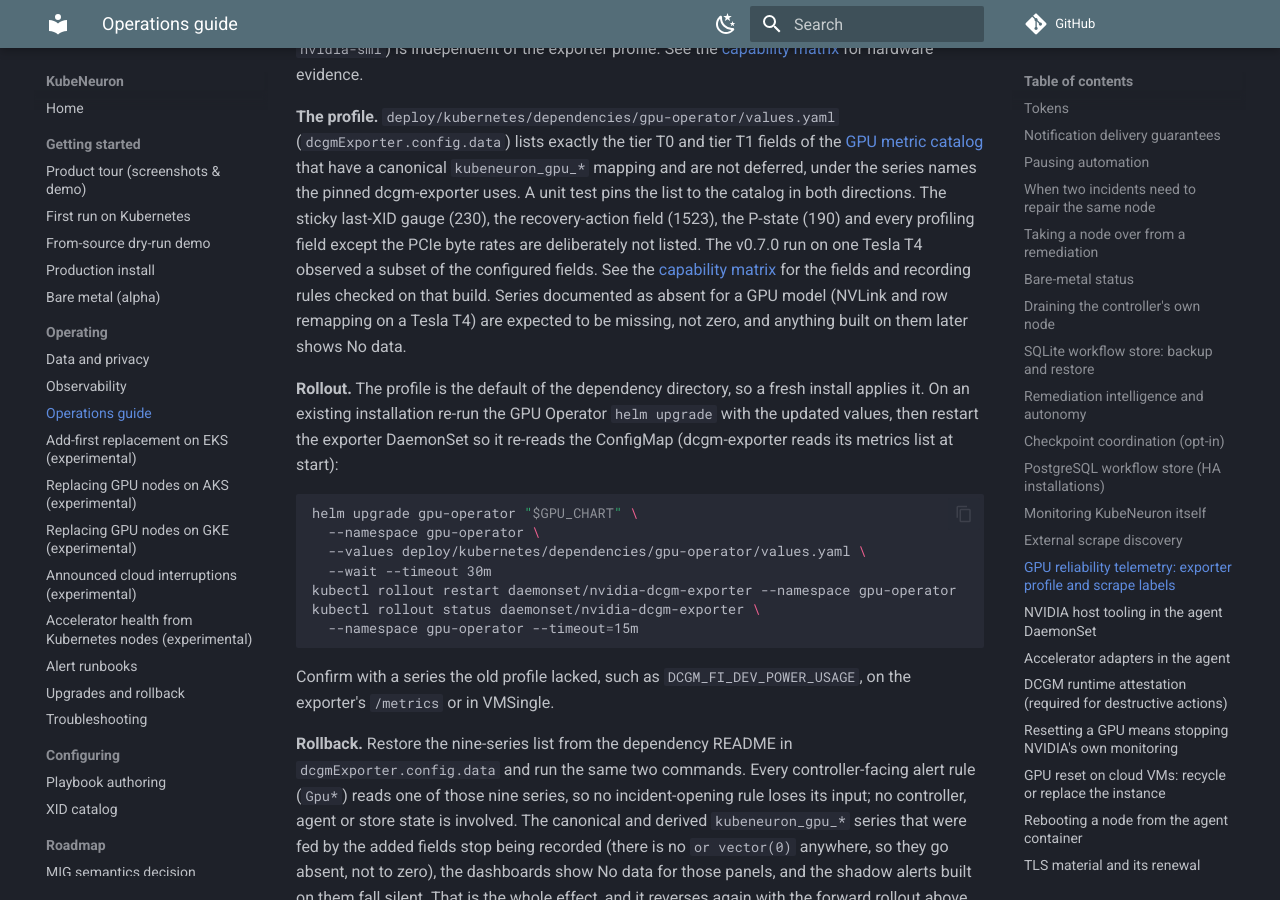
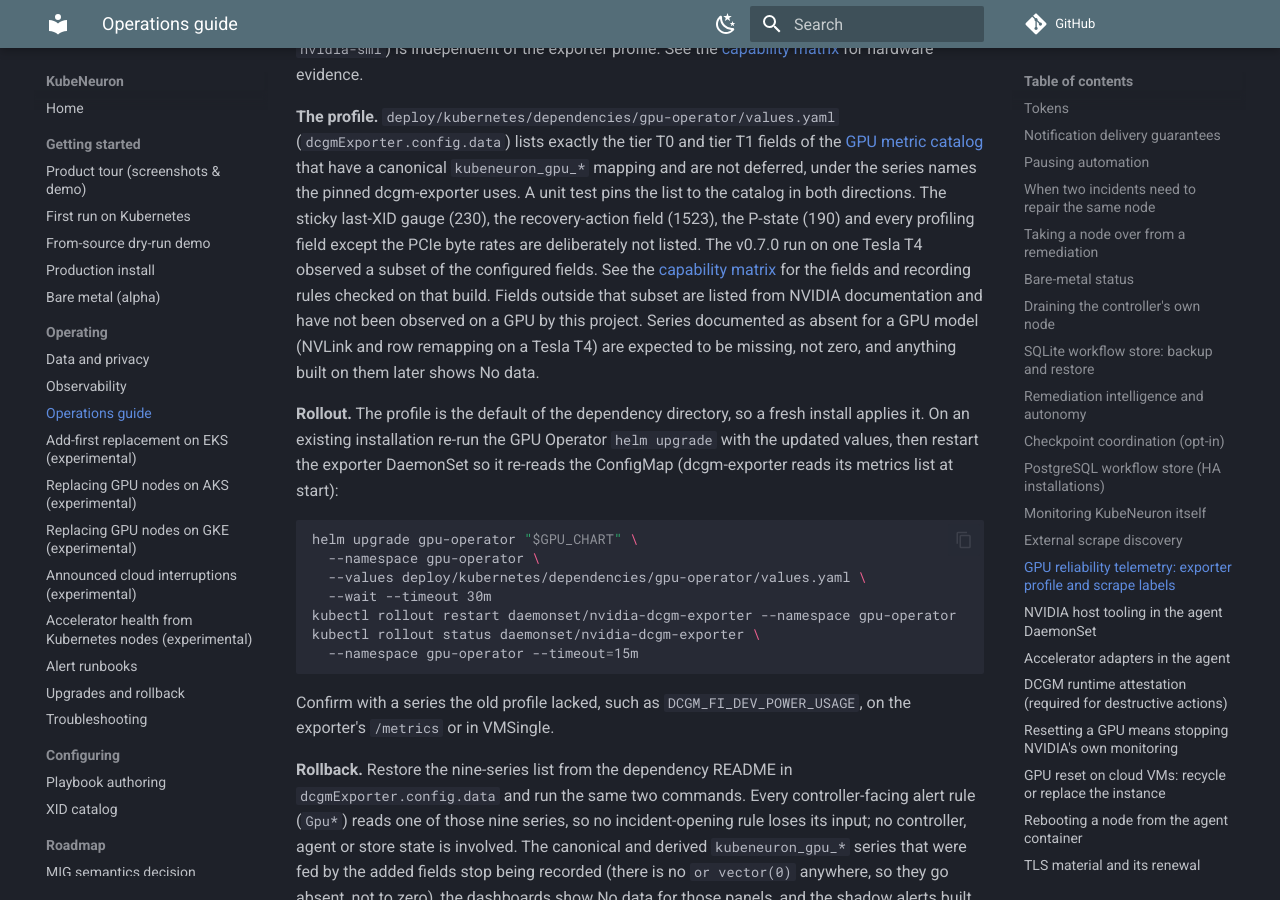
Before and after one commit to kubeneuron/kubeneuron, an MkDocs documentation site: the page built from docs/operations.md, in a window 1280 px wide and 900 px high, scrolled down 14633 px. Built offline with MkDocs 1.6.1 and Material for MkDocs 9.7.7, drawn with Linux system fonts in a browser that asks for light colours; comment, search, counter and statistics services are not loaded.

Commit message:
Clarify evidence for unobserved GPU telemetry fields
Signed-off-by: Andrii Petruk <andrey.petruk@gmail.com>

```diff
--- a/docs/operations.md
+++ b/docs/operations.md
@@ -687,7 +687,7 @@ the [GPU metric catalog](reference-gpu-metrics.md) that have a canonical
 pinned dcgm-exporter uses. A unit test pins the list to the catalog in both
 directions. The sticky last-XID gauge (230), the recovery-action field
 (1523), the P-state (190) and every profiling field except the PCIe byte
-rates are deliberately not listed. The v0.7.0 run on one Tesla T4 observed a subset of the configured fields. See the [capability matrix](reference-capabilities.md) for the fields and recording rules checked on that build. Series documented as absent for a GPU
+rates are deliberately not listed. The v0.7.0 run on one Tesla T4 observed a subset of the configured fields. See the [capability matrix](reference-capabilities.md) for the fields and recording rules checked on that build. Fields outside that subset are listed from NVIDIA documentation and have not been observed on a GPU by this project. Series documented as absent for a GPU
 model (NVLink and row remapping on a Tesla T4) are expected to be missing,
 not zero, and anything built on them later shows No data.
 
```
